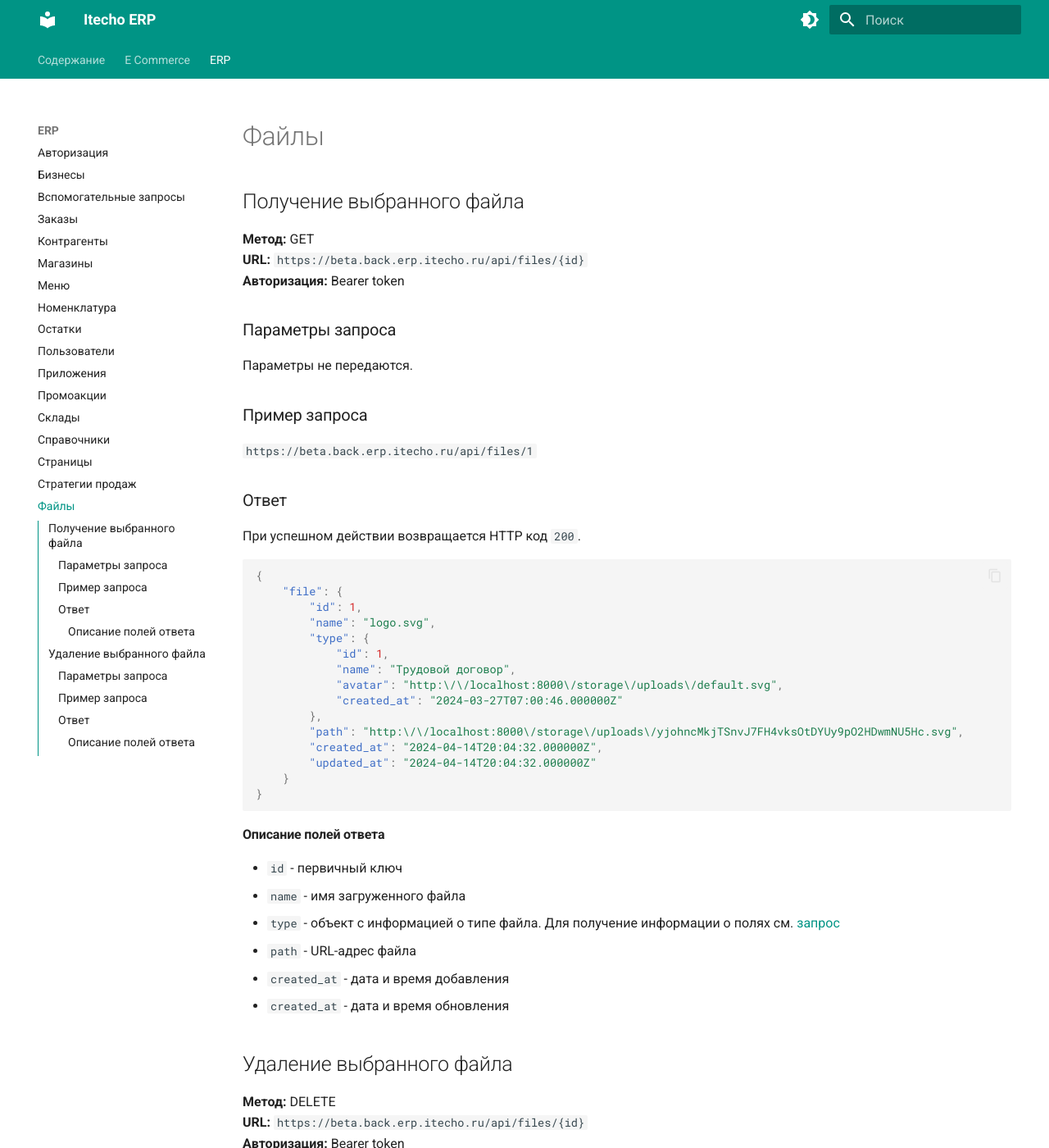
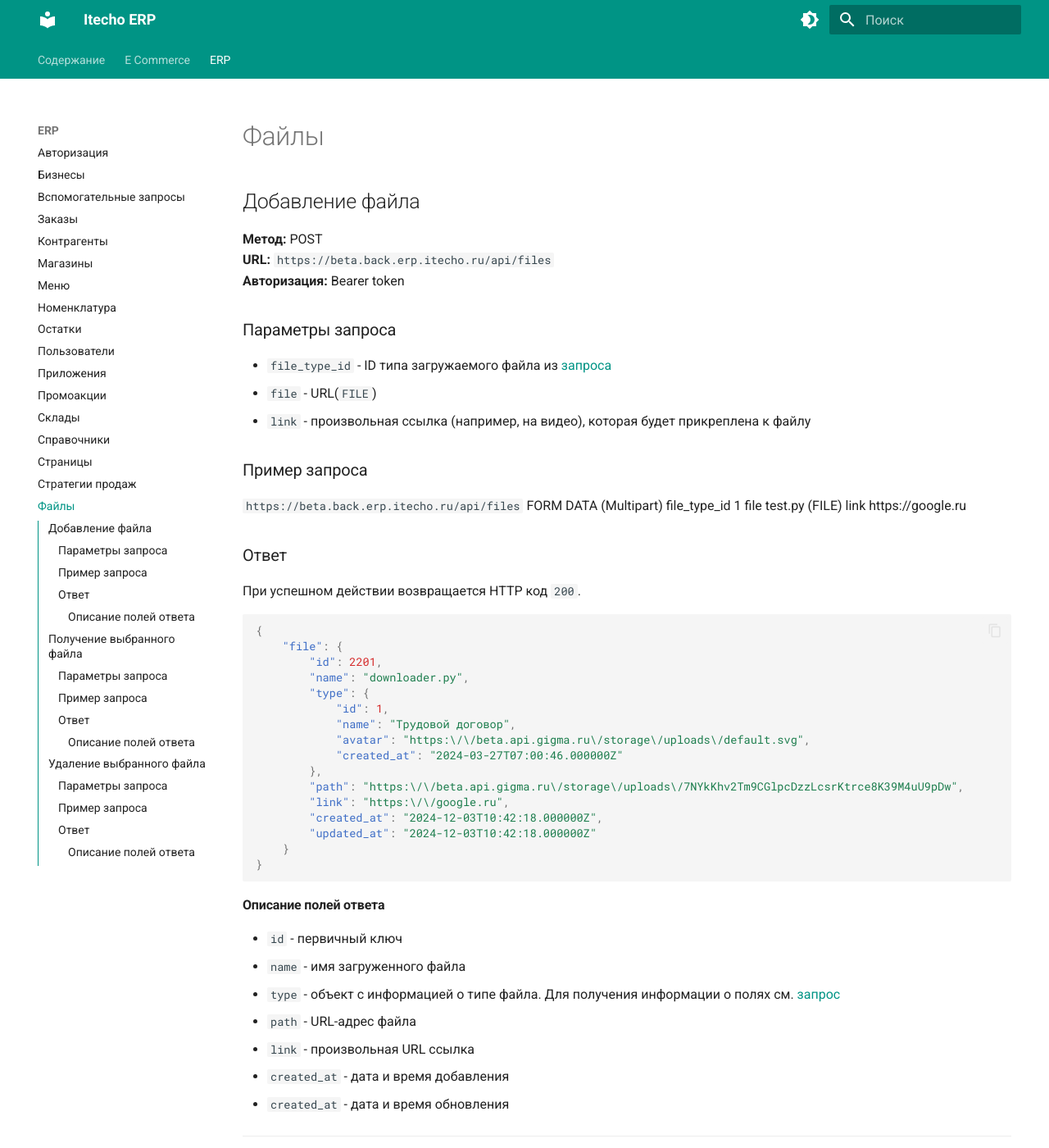
Before and after one commit to Krushanov/docs.erp.itecho.ru, an MkDocs documentation site: the page built from docs/ERP/Файлы.md, in a window 1280 px wide and 1400 px high. Shown: the whole window at 82% size. Built offline with MkDocs 1.6.1 and Material for MkDocs 9.7.7, drawn with Linux system fonts in a browser that asks for light colours; some of the changed text lies outside the part shown.

Commit message:
Edit Файлы.md file.

````diff
--- a/docs/ERP/Файлы.md
+++ b/docs/ERP/Файлы.md
@@ -1,4 +1,59 @@
 # Файлы
+
+## Добавление файла
+
+**Метод:** POST
+**URL:** `https://beta.back.erp.itecho.ru/api/files`
+**Авторизация:** Bearer token
+
+### Параметры запроса
+
+- `file_type_id` - ID типа загружаемого файла из [запроса](Справочники.md#получение-списка-типов-файлов)
+- `file` - URL(`FILE`)
+- `link` - произвольная ссылка (например, на видео), которая будет прикреплена к файлу
+
+### Пример запроса
+
+`https://beta.back.erp.itecho.ru/api/files`
+FORM DATA (Multipart)
+file_type_id	1
+file			test.py (FILE)
+link			https://google.ru
+
+### Ответ
+
+При успешном действии возвращается HTTP код `200`.
+
+```json
+{
+	"file": {
+		"id": 2201,
+		"name": "downloader.py",
+		"type": {
+			"id": 1,
+			"name": "Трудовой договор",
+			"avatar": "https:\/\/beta.api.gigma.ru\/storage\/uploads\/default.svg",
+			"created_at": "2024-03-27T07:00:46.000000Z"
+		},
+		"path": "https:\/\/beta.api.gigma.ru\/storage\/uploads\/7NYkKhv2Tm9CGlpcDzzLcsrKtrce8K39M4uU9pDw",
+		"link": "https:\/\/google.ru",
+		"created_at": "2024-12-03T10:42:18.000000Z",
+		"updated_at": "2024-12-03T10:42:18.000000Z"
+	}
+}
+```
+
+#### Описание полей ответа
+
+- `id` - первичный ключ
+- `name` - имя загруженного файла
+- `type` - объект с информацией о типе файла. Для получения информации о полях см. [запрос](Справочники.md#получение-списка-типов-файлов)
+- `path` - URL-адрес файла
+- `link` - произвольная URL ссылка
+- `created_at` - дата и время добавления
+- `created_at` - дата и время обновления
+
+---
 
 ## Получение выбранного файла
 
@@ -42,8 +97,11 @@
 - `name` - имя загруженного файла
 - `type` - объект с информацией о типе файла. Для получение информации о полях см. [запрос](Справочники.md#получение-списка-типов-файлов)
 - `path` - URL-адрес файла
+- `link` - произвольная URL ссылка
 - `created_at` - дата и время добавления
 - `created_at` - дата и время обновления
+
+---
 
 ## Удаление выбранного файла
 
````
